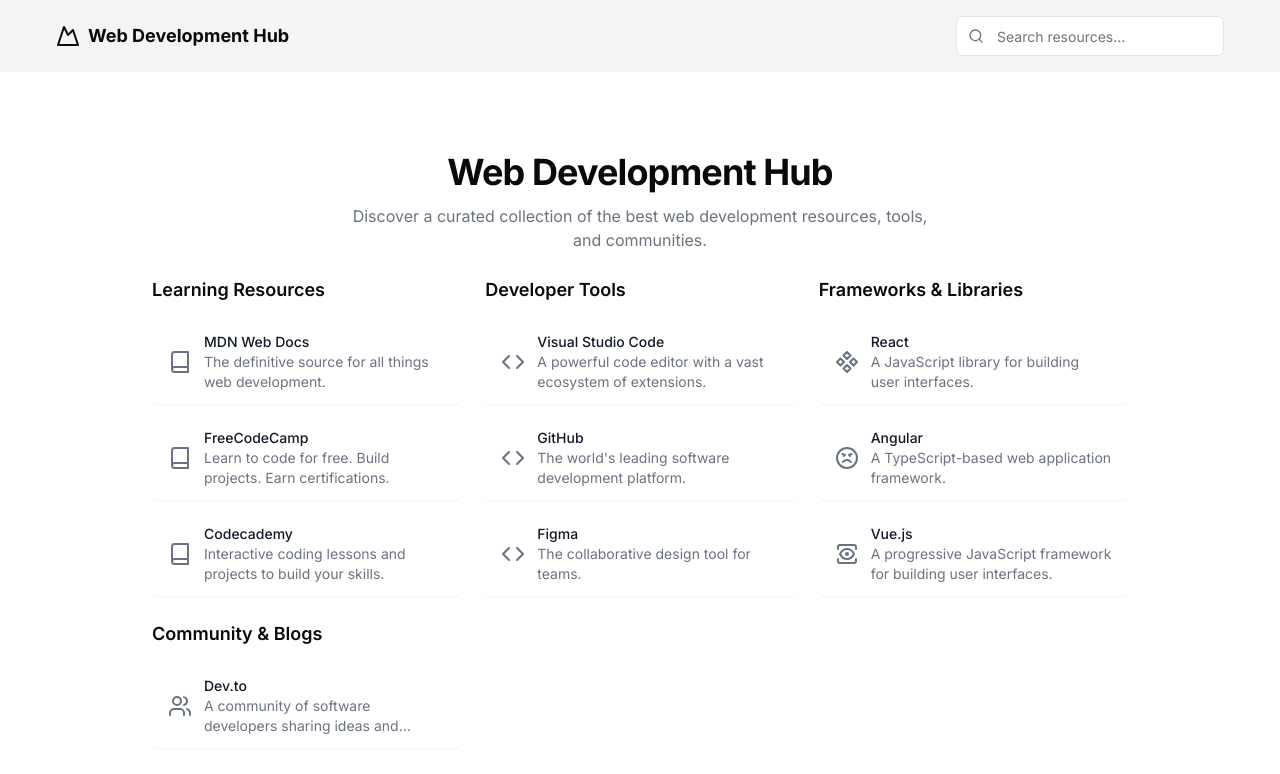
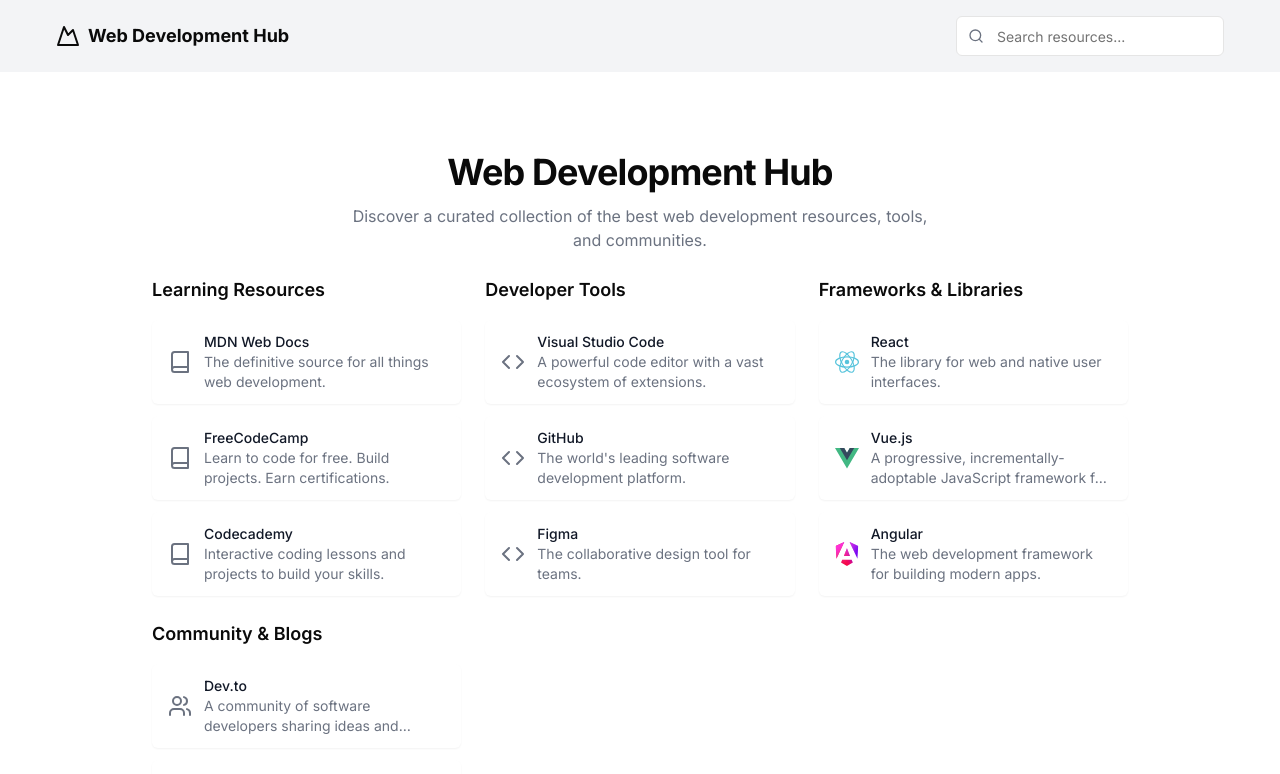
Before and after one commit to jpsanantonio/web-development-hub, a Next.js app: page / in a window 1280 px wide. Shown: the top 774 px of the page. Built offline with nearby package versions, Linux system fonts and the light colour scheme.

Commit message:
Add Frameworks & Libraries Link

```diff
--- a/app/page.tsx
+++ b/app/page.tsx
@@ -3,7 +3,9 @@ import AngryIcon from "@/components/icons/angry";
 import ViewIcon from "@/components/icons/view";
 import BookIcon from "@/components/icons/book";
 import CodeIcon from "@/components/icons/code";
-import ComponentIcon from "@/components/icons/component";
+import ReactIcon from "@/components/icons/react";
+import VueIcon from "@/components/icons/vue";
+import AngularIcon from "@/components/icons/angular";
 import NewspaperIcon from "@/components/icons/newspaper";
 import UsersIcon from "@/components/icons/user";
 
@@ -119,6 +121,7 @@ export default function Home() {
                 </Link>
               </div>
             </section>
+            {/** Frameworks & Libraries */}
             <section>
               <h2 className="text-lg font-semibold mb-4">
                 Frameworks & Libraries
@@ -126,44 +129,50 @@ export default function Home() {
               <div className="grid gap-3">
                 <Link
                   className="group flex items-center gap-3 rounded-md bg-white px-4 py-3 shadow-sm transition-colors hover:bg-gray-100 dark:bg-gray-950 dark:hover:bg-gray-800"
-                  href="#"
+                  href="https://react.dev/"
+                  target="_blank"
+                  rel="noopener noreferrer"
                 >
-                  <ComponentIcon className="h-6 w-6 text-gray-500 group-hover:text-gray-900 dark:text-gray-400 dark:group-hover:text-gray-50" />
+                  <ReactIcon className="h-6 w-6 text-gray-500 group-hover:text-gray-900 dark:text-gray-400 dark:group-hover:text-gray-50" />
                   <div className="flex-1">
                     <p className="text-sm font-medium text-gray-900 group-hover:text-gray-900 dark:text-gray-50 dark:group-hover:text-gray-50">
                       React
                     </p>
                     <p className="text-sm text-gray-500 line-clamp-2 group-hover:text-gray-700 dark:text-gray-400 dark:group-hover:text-gray-300">
-                      A JavaScript library for building user interfaces.
+                      The library for web and native user interfaces.
                     </p>
                   </div>
                 </Link>
                 <Link
                   className="group flex items-center gap-3 rounded-md bg-white px-4 py-3 shadow-sm transition-colors hover:bg-gray-100 dark:bg-gray-950 dark:hover:bg-gray-800"
-                  href="#"
+                  href="https://vuejs.org/"
+                  target="_blank"
+                  rel="noopener noreferrer"
                 >
-                  <AngryIcon className="h-6 w-6 text-gray-500 group-hover:text-gray-900 dark:text-gray-400 dark:group-hover:text-gray-50" />
+                  <VueIcon className="h-6 w-6 text-gray-500 group-hover:text-gray-900 dark:text-gray-400 dark:group-hover:text-gray-50" />
+                  <div className="flex-1">
+                    <p className="text-sm font-medium text-gray-900 group-hover:text-gray-900 dark:text-gray-50 dark:group-hover:text-gray-50">
+                      Vue.js
+                    </p>
+                    <p className="text-sm text-gray-500 line-clamp-2 group-hover:text-gray-700 dark:text-gray-400 dark:group-hover:text-gray-300">
+                      A progressive, incrementally-adoptable JavaScript
+                      framework for building UI on the web.
+                    </p>
+                  </div>
+                </Link>
+                <Link
+                  className="group flex items-center gap-3 rounded-md bg-white px-4 py-3 shadow-sm transition-colors hover:bg-gray-100 dark:bg-gray-950 dark:hover:bg-gray-800"
+                  href="https://angular.dev/"
+                  target="_blank"
+                  rel="noopener noreferrer"
+                >
+                  <AngularIcon className="h-6 w-6 text-gray-500 group-hover:text-gray-900 dark:text-gray-400 dark:group-hover:text-gray-50" />
                   <div className="flex-1">
                     <p className="text-sm font-medium text-gray-900 group-hover:text-gray-900 dark:text-gray-50 dark:group-hover:text-gray-50">
                       Angular
                     </p>
                     <p className="text-sm text-gray-500 line-clamp-2 group-hover:text-gray-700 dark:text-gray-400 dark:group-hover:text-gray-300">
-                      A TypeScript-based web application framework.
-                    </p>
-                  </div>
-                </Link>
-                <Link
-                  className="group flex items-center gap-3 rounded-md bg-white px-4 py-3 shadow-sm transition-colors hover:bg-gray-100 dark:bg-gray-950 dark:hover:bg-gray-800"
-                  href="#"
-                >
-                  <ViewIcon className="h-6 w-6 text-gray-500 group-hover:text-gray-900 dark:text-gray-400 dark:group-hover:text-gray-50" />
-                  <div className="flex-1">
-                    <p className="text-sm font-medium text-gray-900 group-hover:text-gray-900 dark:text-gray-50 dark:group-hover:text-gray-50">
-                      Vue.js
-                    </p>
-                    <p className="text-sm text-gray-500 line-clamp-2 group-hover:text-gray-700 dark:text-gray-400 dark:group-hover:text-gray-300">
-                      A progressive JavaScript framework for building user
-                      interfaces.
+                      The web development framework for building modern apps.
                     </p>
                   </div>
                 </Link>
--- /dev/null
+++ b/components/icons/angular.tsx
@@ -0,0 +1,56 @@
+import { ComponentProps } from "react";
+
+export default function AngularIcon(props: ComponentProps<"svg">) {
+  return (
+    <svg
+      xmlns="http://www.w3.org/2000/svg"
+      fill="none"
+      viewBox="0 0 223 236"
+      width="24"
+      height="24"
+      className="angular-logo"
+    >
+      <g clip-path="url(#a)">
+        <path
+          fill="url(#b)"
+          d="m222.077 39.192-8.019 125.923L137.387 0l84.69 39.192Zm-53.105 162.825-57.933 33.056-57.934-33.056 11.783-28.556h92.301l11.783 28.556ZM111.039 62.675l30.357 73.803H80.681l30.358-73.803ZM7.937 165.115 0 39.192 84.69 0 7.937 165.115Z"
+        ></path>
+        <path
+          fill="url(#c)"
+          d="m222.077 39.192-8.019 125.923L137.387 0l84.69 39.192Zm-53.105 162.825-57.933 33.056-57.934-33.056 11.783-28.556h92.301l11.783 28.556ZM111.039 62.675l30.357 73.803H80.681l30.358-73.803ZM7.937 165.115 0 39.192 84.69 0 7.937 165.115Z"
+        ></path>
+      </g>
+      <defs>
+        <linearGradient
+          id="b"
+          x1="49.009"
+          x2="225.829"
+          y1="213.75"
+          y2="129.722"
+          gradientUnits="userSpaceOnUse"
+        >
+          <stop stop-color="#E40035"></stop>
+          <stop offset=".24" stop-color="#F60A48"></stop>
+          <stop offset=".352" stop-color="#F20755"></stop>
+          <stop offset=".494" stop-color="#DC087D"></stop>
+          <stop offset=".745" stop-color="#9717E7"></stop>
+          <stop offset="1" stop-color="#6C00F5"></stop>
+        </linearGradient>
+        <linearGradient
+          id="c"
+          x1="41.025"
+          x2="156.741"
+          y1="28.344"
+          y2="160.344"
+          gradientUnits="userSpaceOnUse"
+        >
+          <stop stop-color="#FF31D9"></stop>
+          <stop offset="1" stop-color="#FF5BE1" stop-opacity="0"></stop>
+        </linearGradient>
+        <clipPath id="a">
+          <path fill="#fff" d="M0 0h223v236H0z"></path>
+        </clipPath>
+      </defs>
+    </svg>
+  );
+}
--- /dev/null
+++ b/components/icons/react.tsx
@@ -0,0 +1,21 @@
+import { ComponentProps } from "react";
+
+export default function ReacIcon(props: ComponentProps<"svg">) {
+  return (
+    <svg
+      {...props}
+      viewBox="-10.5 -9.45 21 18.9"
+      width="24"
+      height="24"
+      fill="none"
+      xmlns="http://www.w3.org/2000/svg"
+    >
+      <circle cx="0" cy="0" r="2" fill="#58c4dc"></circle>
+      <g stroke="#58c4dc" stroke-width="1" fill="none">
+        <ellipse rx="10" ry="4.5"></ellipse>
+        <ellipse rx="10" ry="4.5" transform="rotate(60)"></ellipse>
+        <ellipse rx="10" ry="4.5" transform="rotate(120)"></ellipse>
+      </g>
+    </svg>
+  );
+}
--- /dev/null
+++ b/components/icons/vue.tsx
@@ -0,0 +1,22 @@
+import { ComponentProps } from "react";
+
+export default function VueIcon(props: ComponentProps<"svg">) {
+  return (
+    <svg
+      {...props}
+      width="24"
+      height="24"
+      className="logo"
+      viewBox="0 0 128 128"
+    >
+      <path
+        fill="#42b883"
+        d="M78.8,10L64,35.4L49.2,10H0l64,110l64-110C128,10,78.8,10,78.8,10z"
+      ></path>
+      <path
+        fill="#35495e"
+        d="M78.8,10L64,35.4L49.2,10H25.6L64,76l38.4-66H78.8z"
+      ></path>
+    </svg>
+  );
+}
```
